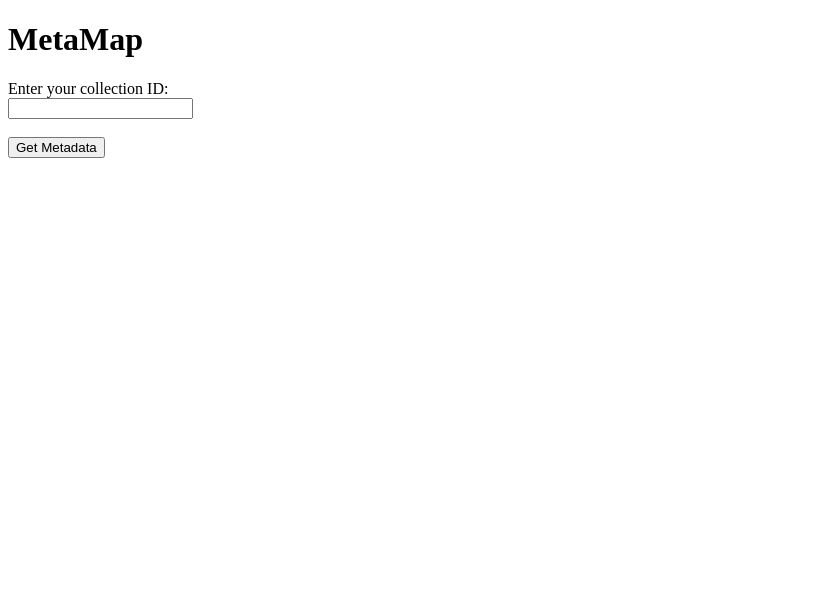
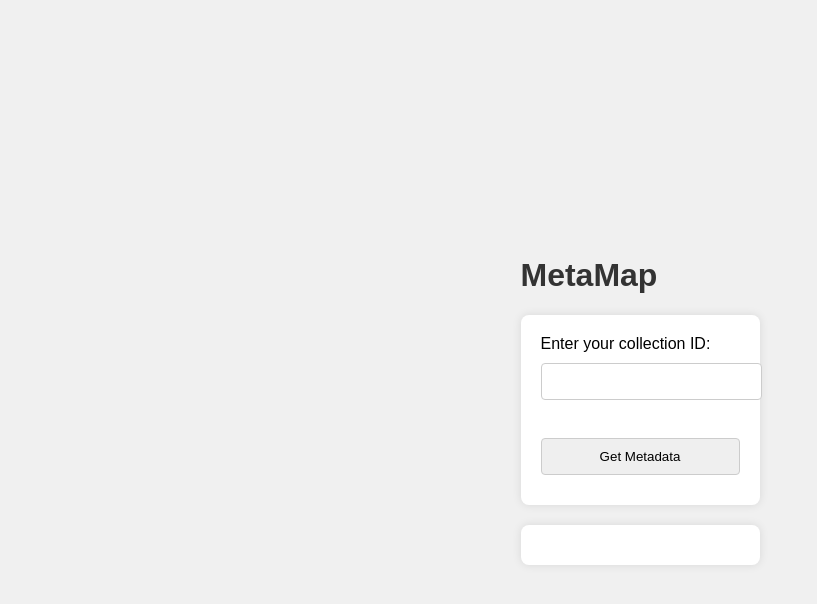
Before and after one commit to SpektreDeFi/MetaMap, a website: page index.html in a window 1280 px wide. Shown: the whole page, without its empty margins (0-817 px from the left). Drawn offline with Linux system fonts and the light colour scheme.

Commit message:
Update index.html

```diff
--- a/index.html
+++ b/index.html
@@ -4,8 +4,47 @@
   <meta charset="UTF-8">
   <meta name="viewport" content="width=device-width, initial-scale=1.0">
   <title>MetaMap</title>
+  <style>
+    body {
+      font-family: Arial, sans-serif;
+      background-color: #f0f0f0;
+      margin: 0;
+      padding: 0;
+      display: flex;
+      justify-content: center;
+      align-items: center;
+      height: 100vh;
+    }
+    h1 {
+      color: #333;
+    }
+    form {
+      background-color: #fff;
+      padding: 20px;
+      border-radius: 8px;
+      box-shadow: 0 0 10px rgba(0, 0, 0, 0.1);
+    }
+    input[type="text"], input[type="submit"] {
+      width: 100%;
+      padding: 10px;
+      margin: 10px 0;
+      border-radius: 4px;
+      border: 1px solid #ccc;
+    }
+    #results {
+      margin-top: 20px;
+      padding: 20px;
+      background-color: #fff;
+      border-radius: 8px;
+      box-shadow: 0 0 10px rgba(0, 0, 0, 0.1);
+      white-space: pre-wrap;
+      max-height: 300px;
+      overflow-y: auto;
+    }
+  </style>
 </head>
 <body>
+  <div>
     <h1>MetaMap</h1>
     <form id="nftForm">
       <label for="groupValue">Enter your collection ID:</label><br>
@@ -13,6 +52,7 @@
       <input type="submit" value="Get Metadata">
     </form>
     <div id="results"></div>
+  </div>
   <script src="/script.js"></script>
 </body>
 </html>
```
Lines whose indentation alone changed are shown as unchanged.
